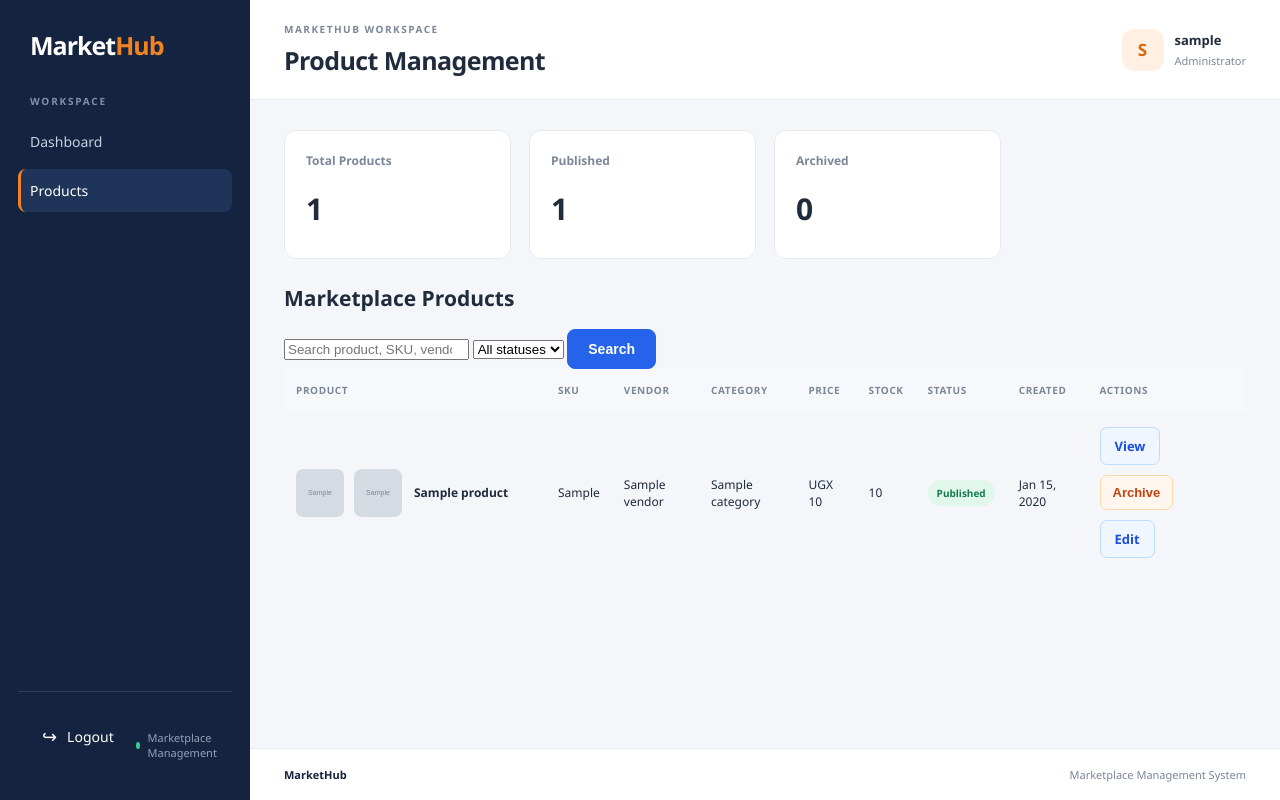
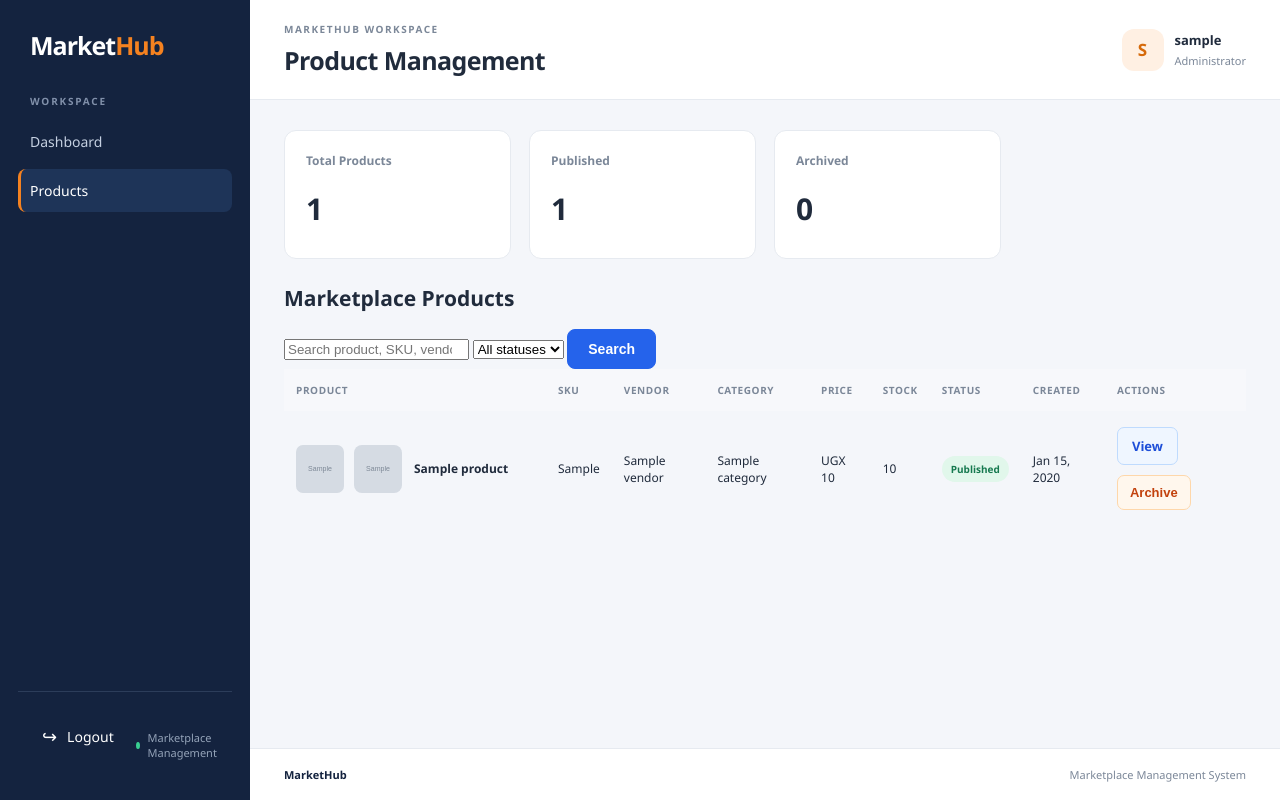
Before and after one commit to mashab246/E-Commerce-Django, a Django app: page /dashboard/admin/products/ in a window 1280 px wide. Run offline with Django 5.2, Linux system fonts and the light colour scheme; a user stored in the database is signed in; tables that the repository leaves empty hold one stand-in row (values such as "Sample post"); grey boxes marked "Sample" are stand-in pictures.

Commit message:
Remove edit action from admin product table

```diff
--- a/templates/dashboards/product_management.html
+++ b/templates/dashboards/product_management.html
@@ -182,14 +182,6 @@ Administrator
                                 {% endif %}
 
                             </form>
-
-                            <a
-                                href="{% url 'admin_product_edit' product.pk %}"
-                                class="product-view-btn"
-                            >
-                                Edit
-                            </a>
-
                         </td>
                     </tr>
 
```
